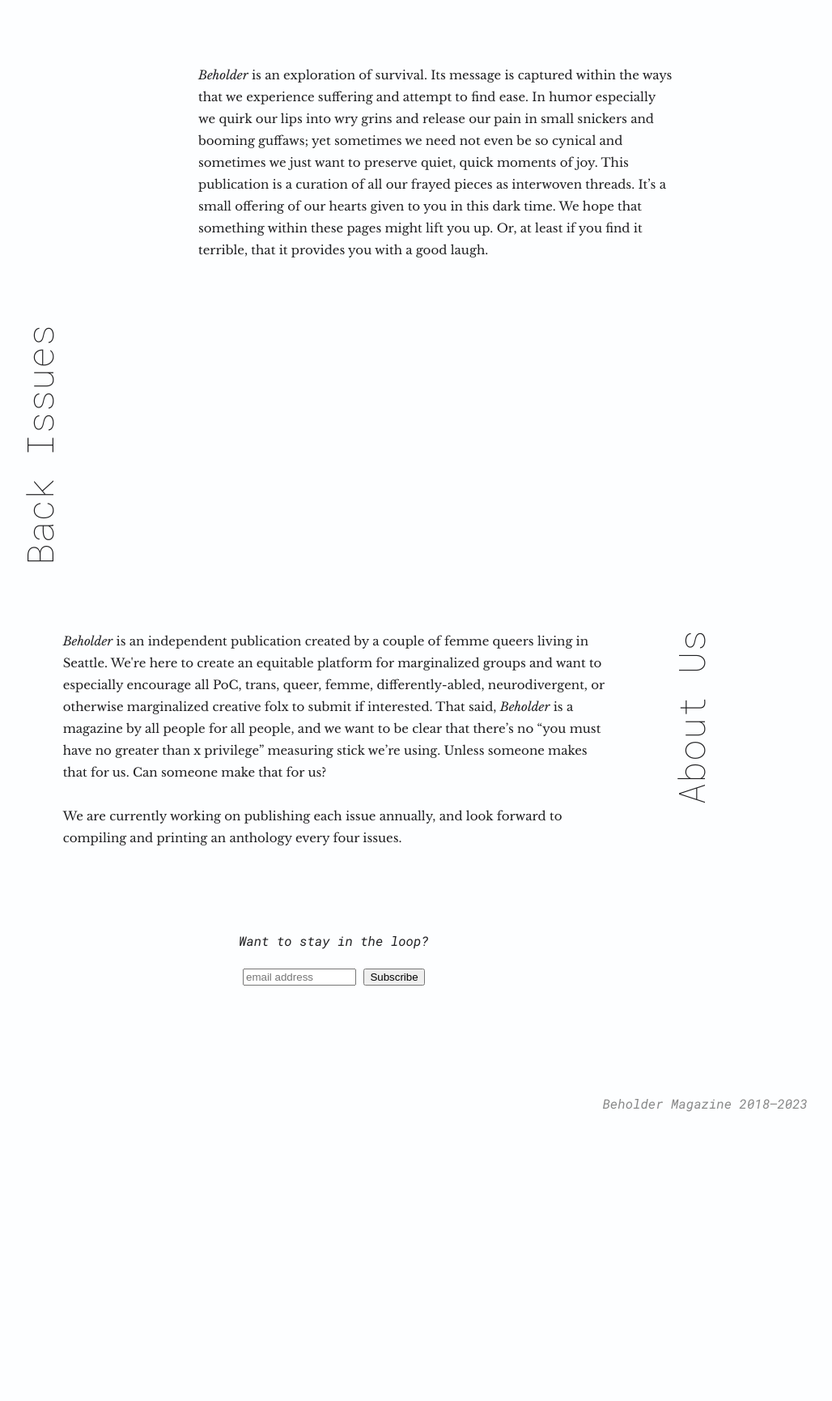
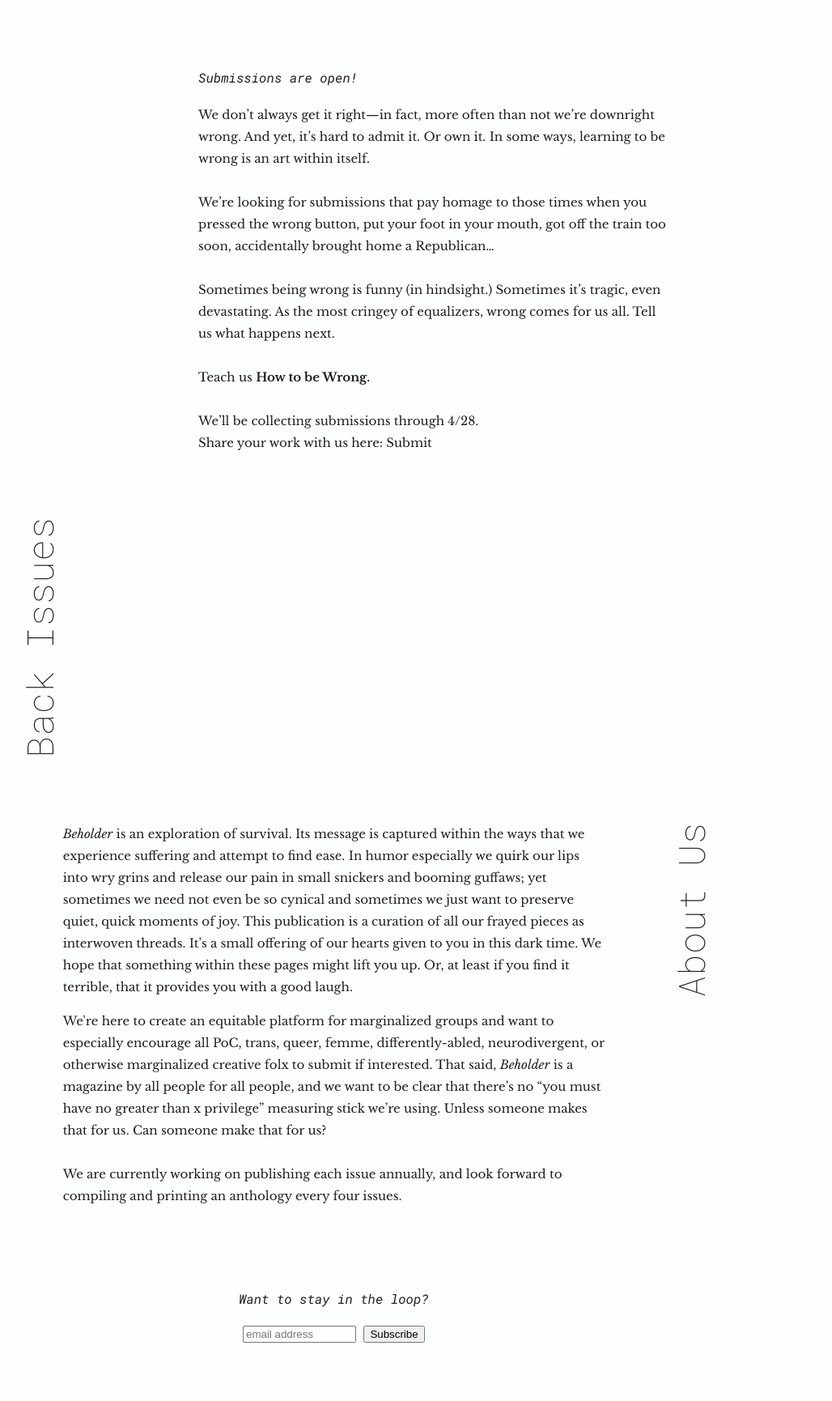
Before and after one commit to lewzsh/beholder, a Django app: page / in a window 1280 px wide. Shown: the part 365-2095 px from the top of the page at 81% size, without its empty margins (144-1172 px from the left). Before the commit the page ends 1738 px from the top, so only its background shows below. Run offline with Django 3.2, Linux system fonts and the light colour scheme; data that the repository does not hold is empty; parts of the project's set-up code (start-up, migrations or seed data) failed here and were passed over.

Commit message:
Update index.html
adding new copy

```diff
--- a/beholder/templates/beholder/index.html
+++ b/beholder/templates/beholder/index.html
@@ -9,12 +9,21 @@
     </div>
 
     <div id="intro">
+        <h4>Submissions are open! </h4>
         <p>
-            <i>Beholder</i> is an exploration of survival. Its message is captured within the ways that we experience suffering and attempt to find ease.
-            In humor especially we quirk our lips into wry grins and release our pain in small snickers and booming guffaws;
-            yet sometimes we need not even be so cynical and sometimes we just want to preserve quiet, quick moments of joy.
-            This publication is a curation of all our frayed pieces as interwoven threads. It’s a small offering of our hearts given to you in this dark time.
-            We hope that something within these pages might lift you up. Or, at least if you find it terrible, that it provides you with a good laugh.
+            We don’t always get it right—in fact, more often than not we’re downright wrong. And yet, it’s hard to admit it. Or own it.
+            In some ways, learning to be wrong is an art within itself.
+        <br><br>
+            We’re looking for submissions that pay homage to those times when you pressed the wrong button, put your foot in your mouth,
+            got off the train too soon, accidentally brought home a Republican…
+        <br><br>
+            Sometimes being wrong is funny (in hindsight.) Sometimes it’s tragic, even devastating.
+            As the most cringey of equalizers, wrong comes for us all. Tell us what happens next.
+        <br><br>
+            Teach us <strong>How to be Wrong.</strong>
+        <br><br>
+            We’ll be collecting submissions through 4/28. <br>
+            Share your work with us here: <a href="https://beholdermagazine.com/submit/">Submit</a>
         </p>
     </div>
 
@@ -36,7 +45,13 @@
     </div>
     <div id="abouttext">
         <p>
-        <i>Beholder</i> is an independent publication created by a couple of femme queers living in Seattle.
+            <i>Beholder</i> is an exploration of survival. Its message is captured within the ways that we experience suffering and attempt to find ease.
+            In humor especially we quirk our lips into wry grins and release our pain in small snickers and booming guffaws;
+            yet sometimes we need not even be so cynical and sometimes we just want to preserve quiet, quick moments of joy.
+            This publication is a curation of all our frayed pieces as interwoven threads. It’s a small offering of our hearts given to you in this dark time.
+            We hope that something within these pages might lift you up. Or, at least if you find it terrible, that it provides you with a good laugh.
+        </p>
+        <p>
             We're here to create an equitable platform for marginalized groups and want to especially encourage all PoC, trans, queer, femme,
             differently-abled, neurodivergent, or otherwise marginalized creative folx to submit if interested.
             That said, <i>Beholder</i> is a magazine by all people for all people, and we want to be clear that there’s no “you must have no greater than x privilege” measuring stick we’re using.
```
Lines whose indentation alone changed are shown as unchanged.
